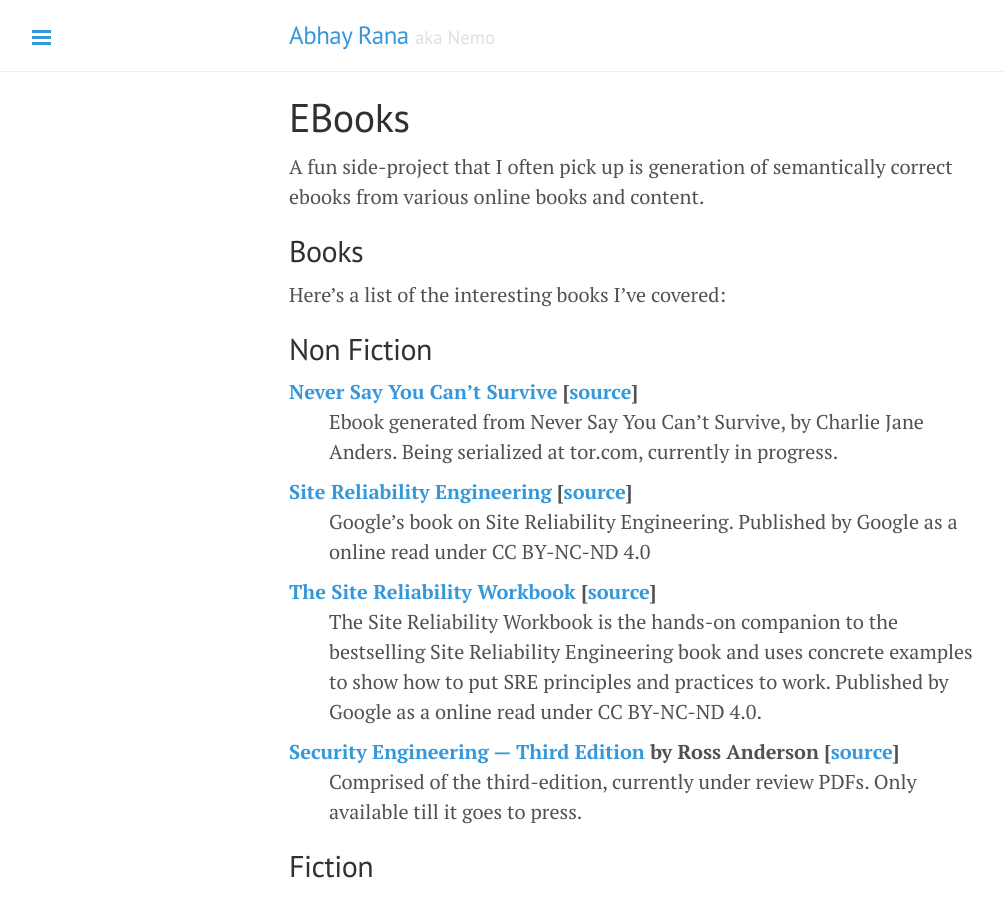
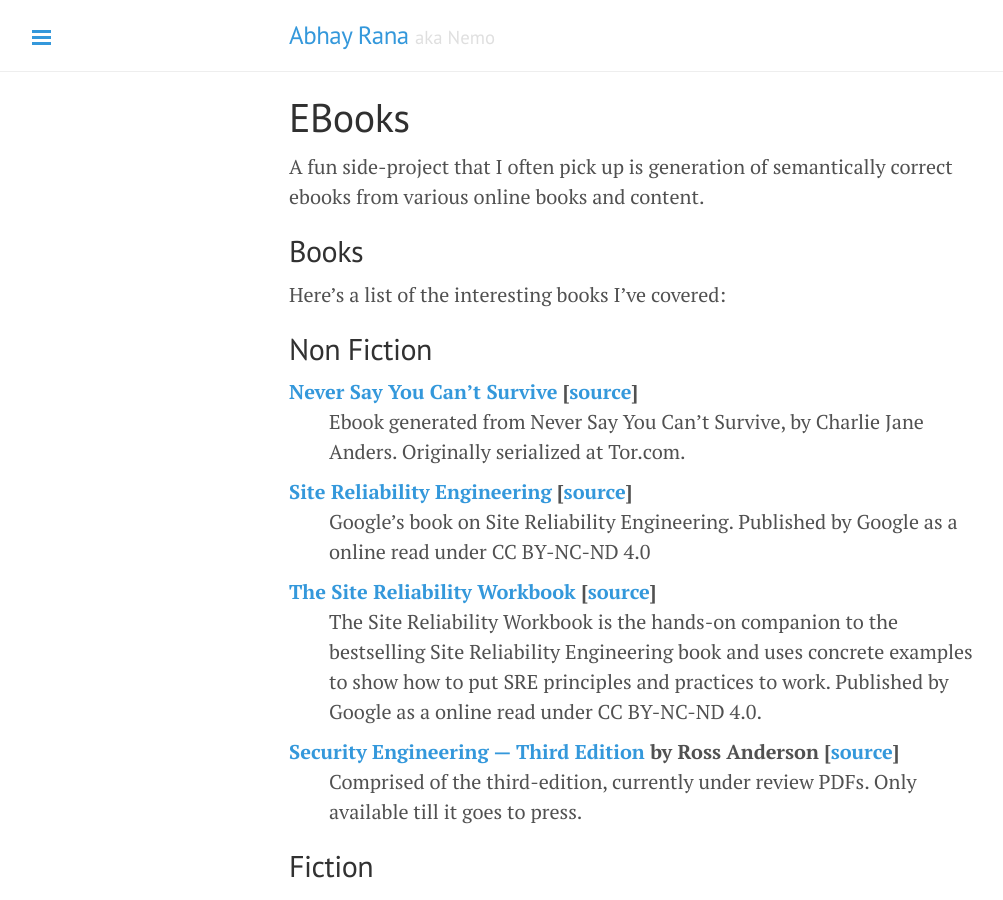
Before and after one commit to captn3m0/captn3m0.github.com, a Jekyll site: the page built from pages/ebooks.md, in a window 1280 px wide and 900 px high. Shown: the whole window, without its empty margins (1-1004 px from the left). Built offline with Jekyll 4.4.1, drawn with Linux system fonts in a browser that asks for light colours; comment, search, counter and statistics services are not loaded.

Commit message:
nsycs is now published

```diff
--- a/pages/ebooks.md
+++ b/pages/ebooks.md
@@ -13,7 +13,7 @@
 ## Non Fiction
 
 [Never Say You Can’t Survive][nsycs] [[source][nsycs-source]]
-: Ebook generated from Never Say You Can’t Survive, by Charlie Jane Anders. Being serialized at tor.com, currently in progress.
+: Ebook generated from Never Say You Can’t Survive, by Charlie Jane Anders. Originally serialized at Tor.com.
 
 [Site Reliability Engineering][sre] [[source][sre-source]]
 : Google's book on Site Reliability Engineering. Published by Google as a online read under CC BY-NC-ND 4.0
```
